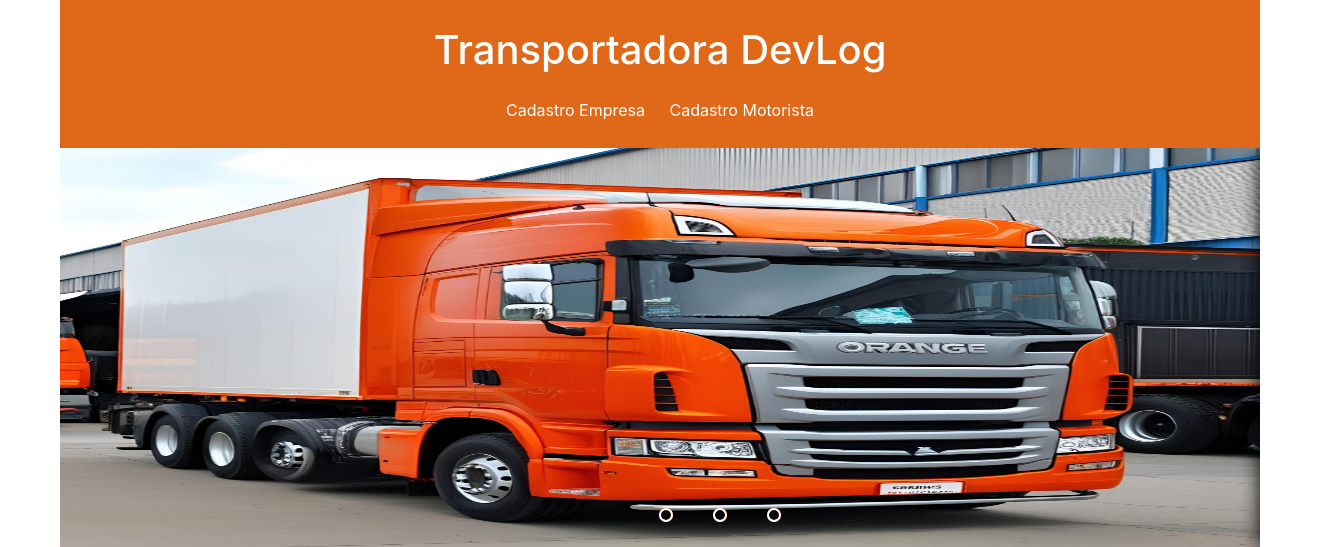
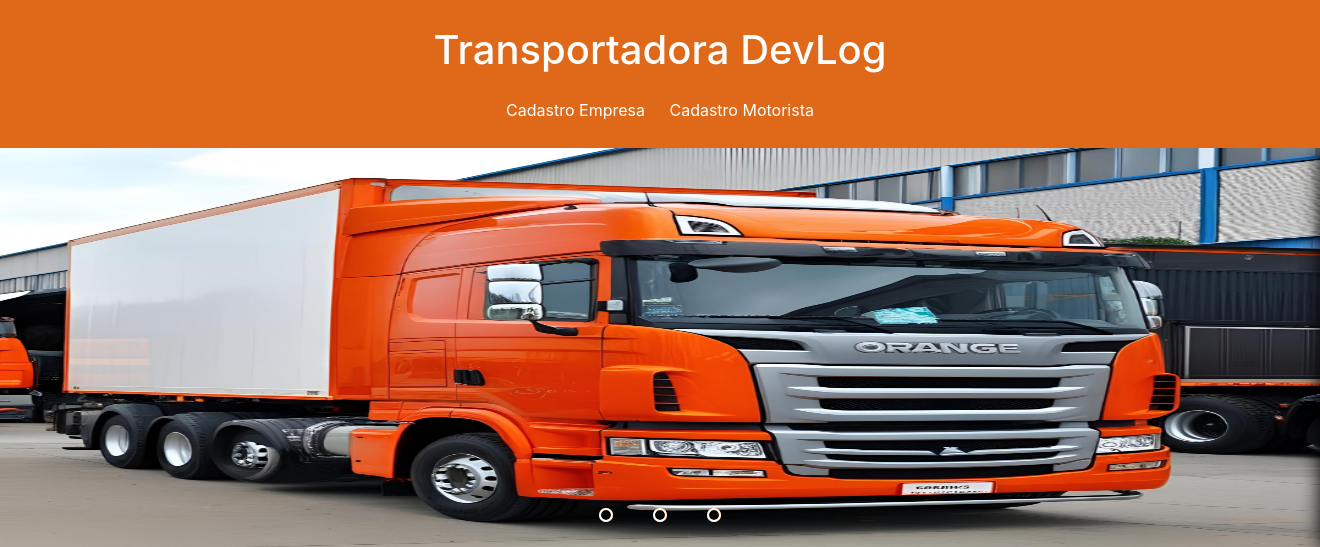
Before and after one commit to mariprince/teste-TCC-ds, a PHP site: page / in a window 1320 px wide; the page is wider, and only the part inside the window is pictured. Shown: the top 547 px of that part. Run offline with PHP 8.4, Linux system fonts and the light colour scheme; some libraries are stand-ins or nearby versions.

Commit message:
arrumando erro da marina

```diff
--- a/13.03/style.css
+++ b/13.03/style.css
@@ -88,8 +88,9 @@ p1 {
 header {
     background-color: #e06919;
     color: #fff;
-    padding: 10px 0;
+    padding: 10px 10px;
     text-align: center;
+    width: 100vw;
 }
 
 nav ul {
```
